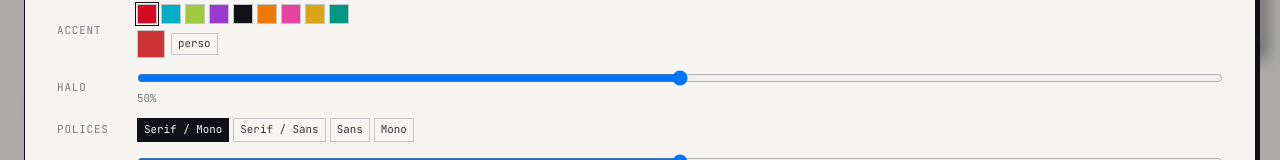
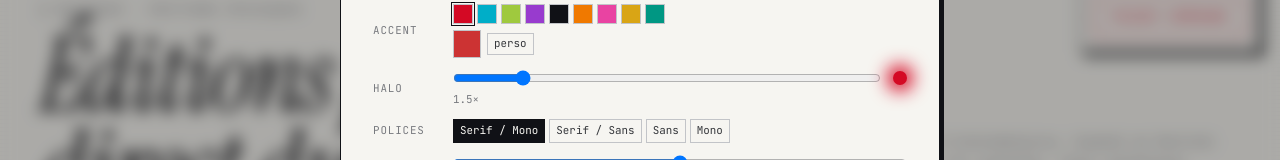
Before and after one commit to bPMathers/oi-website, a React (Vite) app: page /oi-website/shop in a window 1280 px wide. Both pictures are taken after a click on the button "Réglages". Shown: the part 164-324 px from the top of the page. Built offline with nearby package versions, Linux system fonts and the light colour scheme; no server answers.

Commit message:
settings panel work

```diff
--- a/src/components/TweaksPanel.jsx
+++ b/src/components/TweaksPanel.jsx
@@ -123,16 +123,27 @@ export default function TweaksPanel() {
 
         <div className="tweaks-row">
           <label>{t.tw_glow || 'Glow'}</label>
-          <div>
+          <div style={{ display: 'flex', flexDirection: 'column', gap: 6 }}>
+            <div style={{ display: 'flex', alignItems: 'center', gap: 12 }}>
               <input
                 type="range"
                 min="0"
-              max="1"
-              step="0.05"
+                max="10"
+                step="0.1"
                 value={tweaks.accentGlow}
                 onChange={e => setTweak('accentGlow', parseFloat(e.target.value))}
+                style={{ flex: 1 }}
               />
-            <div className="tiny dim">{Math.round(tweaks.accentGlow * 100)}%</div>
+              <span
+                className="glow-preview"
+                style={{
+                  background: 'var(--accent)',
+                  boxShadow: `0 0 ${tweaks.accentGlow * 12}px ${tweaks.accentGlow * 4}px var(--accent)`,
+                  opacity: tweaks.accentGlow === 0 ? 0.3 : 1,
+                }}
+              />
+            </div>
+            <div className="tiny dim">{tweaks.accentGlow.toFixed(1)}×</div>
           </div>
         </div>
 
--- a/src/context/TweaksContext.jsx
+++ b/src/context/TweaksContext.jsx
@@ -5,7 +5,7 @@ const TWEAK_DEFAULTS = {
   theme: 'light',
   accent: 'red',
   customAccent: null,
-  accentGlow: 0.5,
+  accentGlow: 1.5,
   fontpair: 'serif-mono',
   glitch: 0.5,
   graphLayout: 'radial',
--- a/src/data/oi.js
+++ b/src/data/oi.js
@@ -645,8 +645,8 @@ export const OI_DATA = {
                 en: 'Residency announced: Halyards in the Eastern Townships',
             },
             body: {
-                fr: "Halyards retourne à la chapelle désaffectée des Cantons-de-l'Est pour une résidence fermée de trois semaines. Une séance d'écoute publique sera fixée à la fin mai — liste de membres seulement.",
-                en: 'Halyards return to the disused chapel in the Eastern Townships for a closed three-week residency. A public listening session will be scheduled for late May — membership list only.',
+                fr: "Halyards retourne à la chapelle désaffectée des Cantons-de-l'Est pour une résidence fermée de trois semaines. Une séance d'écoute publique sera fixée à la fin mai",
+                en: 'Halyards return to the disused chapel in the Eastern Townships for a closed three-week residency. A public listening session will be scheduled for late May.',
             },
         },
         {
--- a/src/index.css
+++ b/src/index.css
@@ -41,7 +41,7 @@
 
   /* tweaks */
   --glitch: 0.5;
-  --accent-glow: 0.5;
+  --accent-glow: 1.5;
 }
 
 [data-theme="dark"] {
@@ -468,8 +468,12 @@ hr.rule-thick { border: 0; border-top: 1px solid var(--ink); margin: 0; }
 
 .tweaks-panel {
   position: fixed;
-  inset: 24px;
-  width: auto;
+  top: 24px;
+  bottom: 24px;
+  left: 50%;
+  transform: translateX(-50%);
+  width: calc(100% - 48px);
+  max-width: 600px;
   background: var(--paper);
   border: 1px solid var(--ink);
   box-shadow: 4px 4px 0 var(--ink);
@@ -482,9 +486,20 @@ hr.rule-thick { border: 0; border-top: 1px solid var(--ink); margin: 0; }
 }
 .tweaks-panel.on { display: block; }
 
+.glow-preview {
+  display: inline-block;
+  width: 14px;
+  height: 14px;
+  border-radius: 50%;
+  flex-shrink: 0;
+  transition: box-shadow 0.1s;
+}
+
 @media (max-width: 720px) {
   .tweaks-panel {
-    inset: 12px;
+    top: 12px;
+    bottom: 12px;
+    width: calc(100% - 24px);
     padding: 18px 16px;
   }
   .tweaks-row { grid-template-columns: 72px 1fr; }
@@ -1092,7 +1107,7 @@ hr.rule-thick { border: 0; border-top: 1px solid var(--ink); margin: 0; }
 .status-announce { color: var(--ink-2); border-color: var(--rule); }
 .status-hold { color: var(--ink-3); border-color: var(--rule); border-style: dashed; }
 .map-stage { margin-top: 30px; position: relative; height: 320px; border: 1px solid var(--ink); background: linear-gradient(var(--rule-2) 1px, transparent 1px) 0 0 / 30px 30px, linear-gradient(90deg, var(--rule-2) 1px, transparent 1px) 0 0 / 30px 30px; background-color: var(--paper); overflow: hidden; }
-.map-stage .pin { position: absolute; width: 10px; height: 10px; border-radius: 50%; background: var(--accent); transform: translate(-50%,-50%); box-shadow: 0 0 calc(10px * var(--accent-glow)) calc(4px * var(--accent-glow)) var(--accent-dim); }
+.map-stage .pin { position: absolute; width: 10px; height: 10px; border-radius: 50%; background: var(--accent); transform: translate(-50%,-50%); box-shadow: 0 0 calc(10px * var(--accent-glow)) calc(4px * var(--accent-glow)) var(--accent); }
 .map-stage .pin::after { content: attr(data-label); position: absolute; left: 14px; top: -8px; white-space: nowrap; font-family: var(--f-mono); font-size: var(--step--2); color: var(--ink); background: var(--paper); padding: 1px 5px; border: 1px solid var(--rule); }
 .map-caption { position: absolute; bottom: 8px; left: 10px; font-family: var(--f-mono); font-size: var(--step--2); color: var(--ink-3); letter-spacing: 0.08em; }
 @media (max-width: 780px) {
@@ -1352,7 +1367,7 @@ hr.rule-thick { border: 0; border-top: 1px solid var(--ink); margin: 0; }
   letter-spacing: 0.04em;
 }
 .node:hover .dot,
-.node.highlight .dot { background: var(--accent); border-color: var(--accent); transform: scale(1.5); box-shadow: 0 0 calc(12px * var(--accent-glow)) calc(4px * var(--accent-glow)) var(--accent-dim); }
+.node.highlight .dot { background: var(--accent); border-color: var(--accent); transform: scale(1.5); box-shadow: 0 0 calc(12px * var(--accent-glow)) calc(4px * var(--accent-glow)) var(--accent); }
 .node:hover .label,
 .node.highlight .label { color: var(--accent); border-color: var(--accent); }
 .node.dim .dot { background: var(--rule); border-color: var(--rule); }
```
Lines whose indentation alone changed are shown as unchanged.
